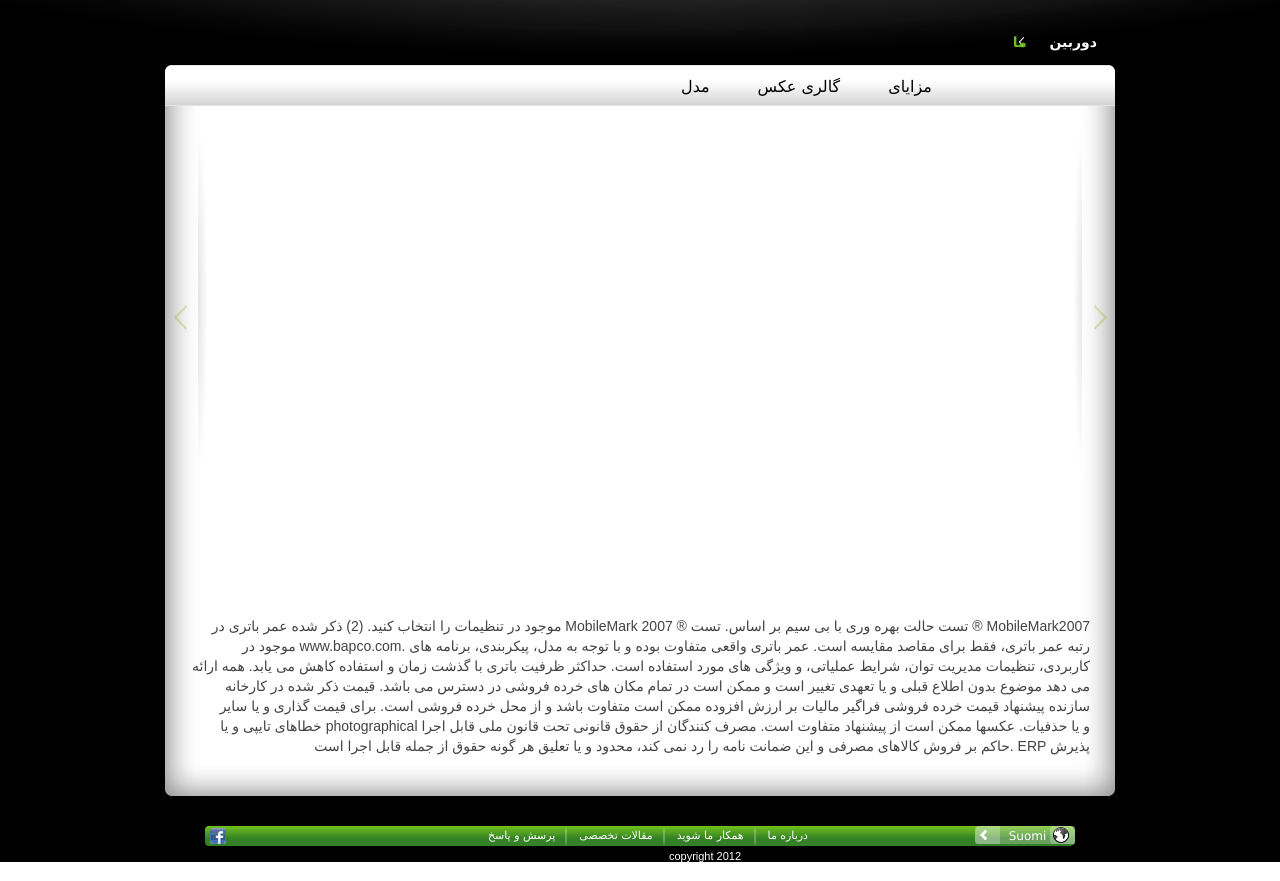
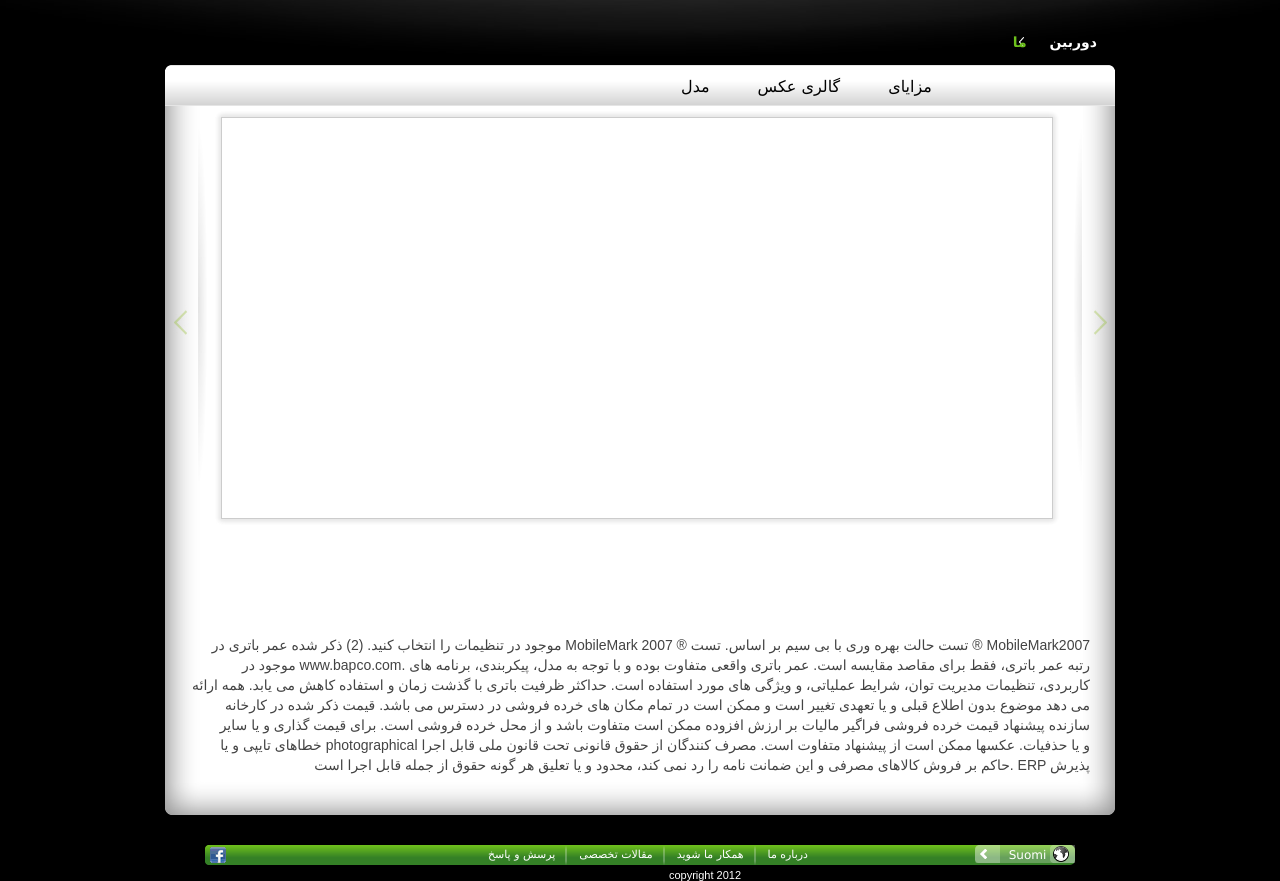
Before and after one commit to 1Tuts/cctv-w2-project, a PHP site: page /detail-product.php in a window 1280 px wide. Shown: the part 90-971 px from the top of the page. Run offline with PHP 8.4, Linux system fonts and the light colour scheme; style sheets or scripts are compiled from the project's sources.

Commit message:
chnage slide gallery but not ok

```diff
--- a/CCTV/detail-product-gallery.php
+++ b/CCTV/detail-product-gallery.php
@@ -1,11 +1,20 @@
 			<div class="info cover">
             	<div class="container">
-                	<div class="gallery-product mh40 cover"></div>
+                	<div class="gallery-product mh40 cover">
+                    	<div class="img-top"></div>
+                        <div class="img-center"></div>
+                        <div class="img-bottom"></div>
+                    </div>
                    	<div class="gallery-nav">
                     	<div class="prv"></div>
                         <div class="next"></div>
                     </div>
-                    <div class="gallery-thumbs "></div>
+                    <div class="gallery-thumbs ">
+                    	<ul>
+                        	<li></li>
+                        </ul>
+
+                    </div>
 
 
                     <div class="footer-note txr">
--- a/CCTV/style.less
+++ b/CCTV/style.less
@@ -284,8 +284,22 @@ section.product-camera-content {
 
 				div.gallery-product{
 					width : 850px;
-					margin : 0 50px;
+					margin : 5px 50px;
 
+					div.img-top{
+						background: url(images/product/detail-product/border_image_top.jpg) no-repeat 0 0;
+						height : 7px;
+					}
+
+					div.img-center{
+						background: url(images/product/detail-product/border_image_repeatx.jpg) repeat-y 0 0;
+						height : 400px;/*=img height*/
+					}
+
+					div.img-bottom{
+						background: url(images/product/detail-product/border_image_bottom.jpg) no-repeat 0 0;
+						height : 7px;
+					}
 				}
 
 				div.gallery-nav{
```
Also changed, not shown: CCTV/images/product/detail-product/border_image_bottom.jpg (added), CCTV/images/product/detail-product/border_image_repeatx.jpg (added), CCTV/images/product/detail-product/border_image_top.jpg (added).
